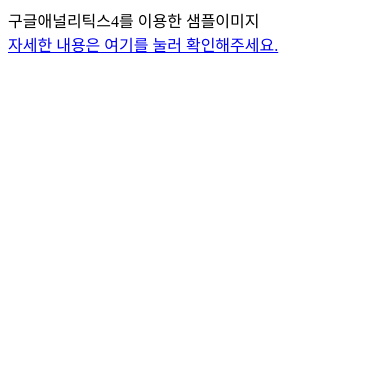
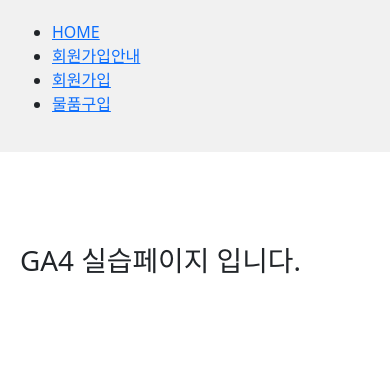
Before and after one commit to asdfghjkl243i81-cell/asdfghjkl243i81-cell.github.io, a plain HTML site: page index.html in a window 390 px wide. Drawn offline with nearby package versions, Linux system fonts and the light colour scheme.

Commit message:
Update index.html

```diff
--- a/index.html
+++ b/index.html
@@ -1,24 +1,57 @@
 <!DOCTYPE html>
 <html>
-  <head>
-    <title>구글 애널리틱스 첫 실습!</title>
-    <meta charset="UTF-8" />
-    <!-- 여기 아래에 복사 붙여넣기 합니다. -->
-    <!-- Google tag (gtag.js) -->
-<script async src="https://www.googletagmanager.com/gtag/js?id=G-DRDEQHB2WW"></script>
+<head>
+  <!-- Google tag (gtag.js) -->
+<script async src="https://www.googletagmanager.com/gtag/js?id=G-PPH91T280B"></script>
 <script>
   window.dataLayer = window.dataLayer || [];
   function gtag(){dataLayer.push(arguments);}
   gtag('js', new Date());
 
-  gtag('config', 'G-DRDEQHB2WW');
-</script>    <!-- 여기 위에 복사 붙여넣기 합니다. -->
-  </head>
-  <body>
-    구글애널리틱스4를 이용한 샘플이미지 <br />
+  gtag('config', 'G-PPH91T280B');
+</script>
+    <title>GA4 Example for Github</title>
+    <link rel="stylesheet" href="https://cdn.jsdelivr.net/npm/bootstrap@5.2.3/dist/css/bootstrap.min.css">
 
-    <a href="https://blog.naver.com/appifystudio/222841170236" target="_blank"
-      >자세한 내용은 여기를 눌러 확인해주세요.</a
-    >
-  </body>
+    <style>
+        /* 왼쪽 메뉴 스타일 */
+        nav {
+            width: 20%;
+            float: left;
+            background-color: #f1f1f1;
+            padding: 20px;
+        }
+
+        /* 오른쪽 내용 영역 스타일 */
+        article {
+            width: 80%;
+            float: right;
+            padding: 20px;
+        }
+
+        /* 스마트폰 화면 (예시: 너비 768px 이하) */
+        @media (max-width: 768px) {
+            nav, article {
+                width: 100%;
+                float: none;
+            }
+        }
+
+    </style>
+</head>
+<body>
+  <nav>
+    <ul>
+      <li><a href="./index.html">HOME</a></li>
+      <li><a href="./ga4_d1.html">회원가입안내</a></li>
+      <li><a href="./ga4_d2.html">회원가입</a></li>
+      <li><a href="./ga4_d3.html">물품구입</a></li>
+    </ul>
+  </nav>
+  <article>
+    <br><br><br>
+    <H1>GA4 실습페이지 입니다.</H1>
+    <br><br><br>
+  </article>
+</body>
 </html>
```
